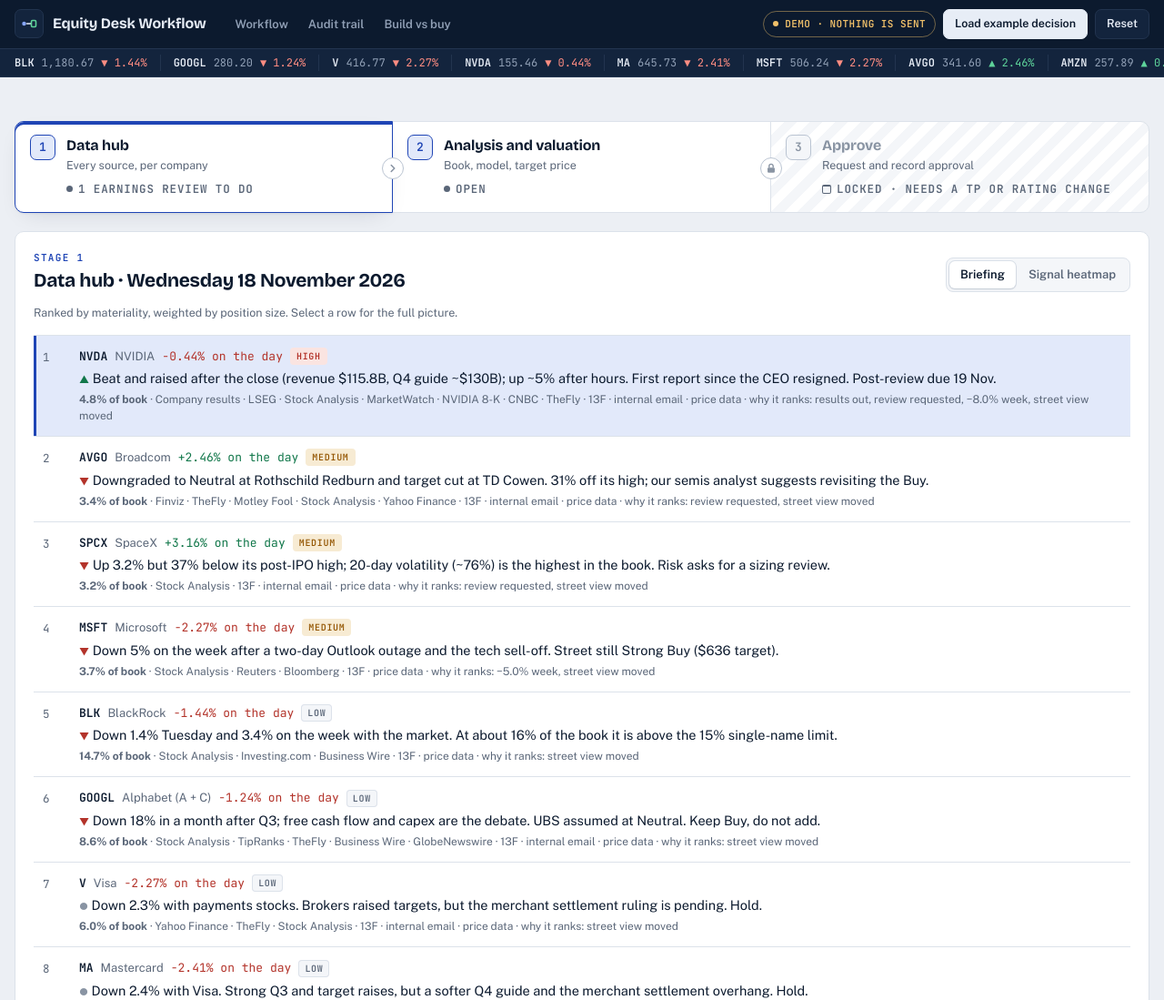
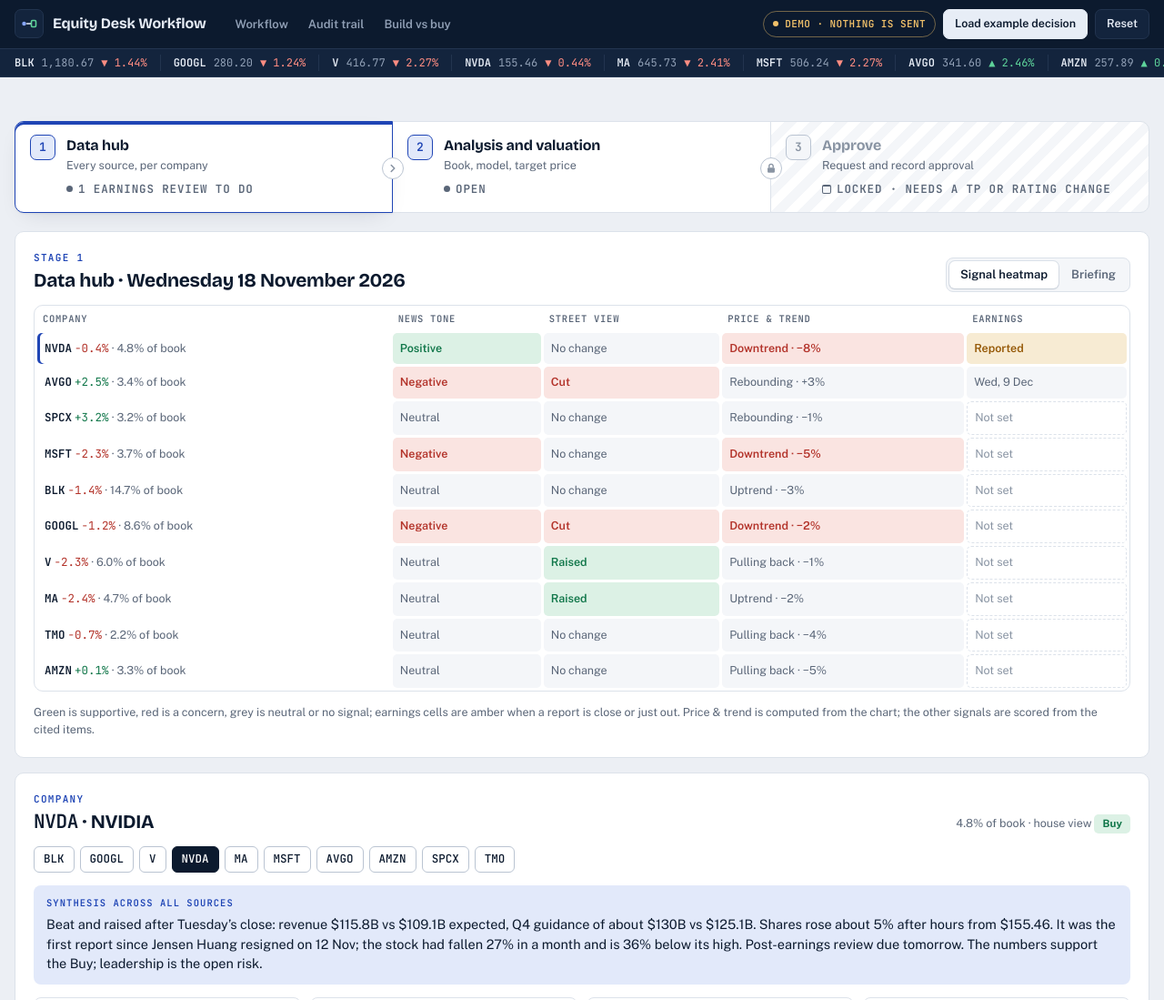
Before and after one commit to atulmagoon/information-to-execution, a plain HTML site: page index.html in a window 1280 px wide. Shown: the top 1099 px of the page at 91% size. Drawn offline with nearby package versions, Linux system fonts and the light colour scheme.

Commit message:
Data hub opens on the Signal heatmap
Co-Authored-By: Claude Opus 5.5 <noreply@anthropic.com>
Claude-Session: https://claude.ai/code/session_01HHqFj9RFyZNY5J2btScHik

```diff
--- a/index.html
+++ b/index.html
@@ -707,7 +707,7 @@ for (const h of H) { const T = tech(h.t); h.vol = T.vol; h.setup = T.setup; h.rs
 /* ---------- State ---------- */
 const KEY = 'r2e-demo-v1';
 let S;
-function fresh() { const m = { GOOGL: GOOGL_MODEL() }, tp = {}; H.forEach(h => tp[h.t] = h.t === 'GOOGL' ? Math.round(mcalc(m.GOOGL).tp) : Math.round(h.tgt * 0.95 / (h.px > 100 ? 5 : 0.5)) * (h.px > 100 ? 5 : 0.5)); return { houseTP: tp, tpDraft: null, house: { ...HOUSE0 }, props: [], log: [], lane: null, stock: null, mailOpen: null, sel: 'GOOGL', tab: 1, seq: 1, reviews: {}, notified: {}, review: null, synView: 'brief', calSel: 'NVDA', calDay: '2026-11-17', co: 'NVDA', sec: null, models: m }; }
+function fresh() { const m = { GOOGL: GOOGL_MODEL() }, tp = {}; H.forEach(h => tp[h.t] = h.t === 'GOOGL' ? Math.round(mcalc(m.GOOGL).tp) : Math.round(h.tgt * 0.95 / (h.px > 100 ? 5 : 0.5)) * (h.px > 100 ? 5 : 0.5)); return { houseTP: tp, tpDraft: null, house: { ...HOUSE0 }, props: [], log: [], lane: null, stock: null, mailOpen: null, sel: 'GOOGL', tab: 1, seq: 1, reviews: {}, notified: {}, review: null, synView: 'heat', calSel: 'NVDA', calDay: '2026-11-17', co: 'NVDA', sec: null, models: m }; }
 function load() { try { localStorage.removeItem(KEY); } catch (e) {} return fresh(); }
 function save() {}
 
@@ -798,8 +798,8 @@ function renderResearch() {
   const li = i => `<li><span>${esc(i.txt)}<span class="meta">${esc(i.src)}</span></span></li>`;
   const mail = m => `<li><span><b>${esc(m.subj)}</b><span class="meta">${esc(m.from)} · ${m.at} · <span class="tag sample">simulated</span></span><span class="mtext">${esc(m.body)}</span></span></li>`;
   const macro = MAIL.filter(m => !m.t);
-  const v = S.synView || 'brief';
-  const views = [['brief', 'Briefing'], ['heat', 'Signal heatmap']];
+  const v = S.synView || 'heat';
+  const views = [['heat', 'Signal heatmap'], ['brief', 'Briefing']];
   return `<section class="panel"><div class="panel-h"><div><span class="eyebrow">Stage 1</span><h2>Data hub · Wednesday 18 November 2026</h2></div>
       <div class="seg" role="tablist" aria-label="Snapshot view">${views.map(([k, l]) => `<button type="button" role="tab" aria-selected="${v === k}" class="${v === k ? 'on' : ''}" data-view="${k}">${l}</button>`).join('')}</div></div>
     ${v === 'brief' ? viewBrief(co) : viewHeat(co)}</section>
```
